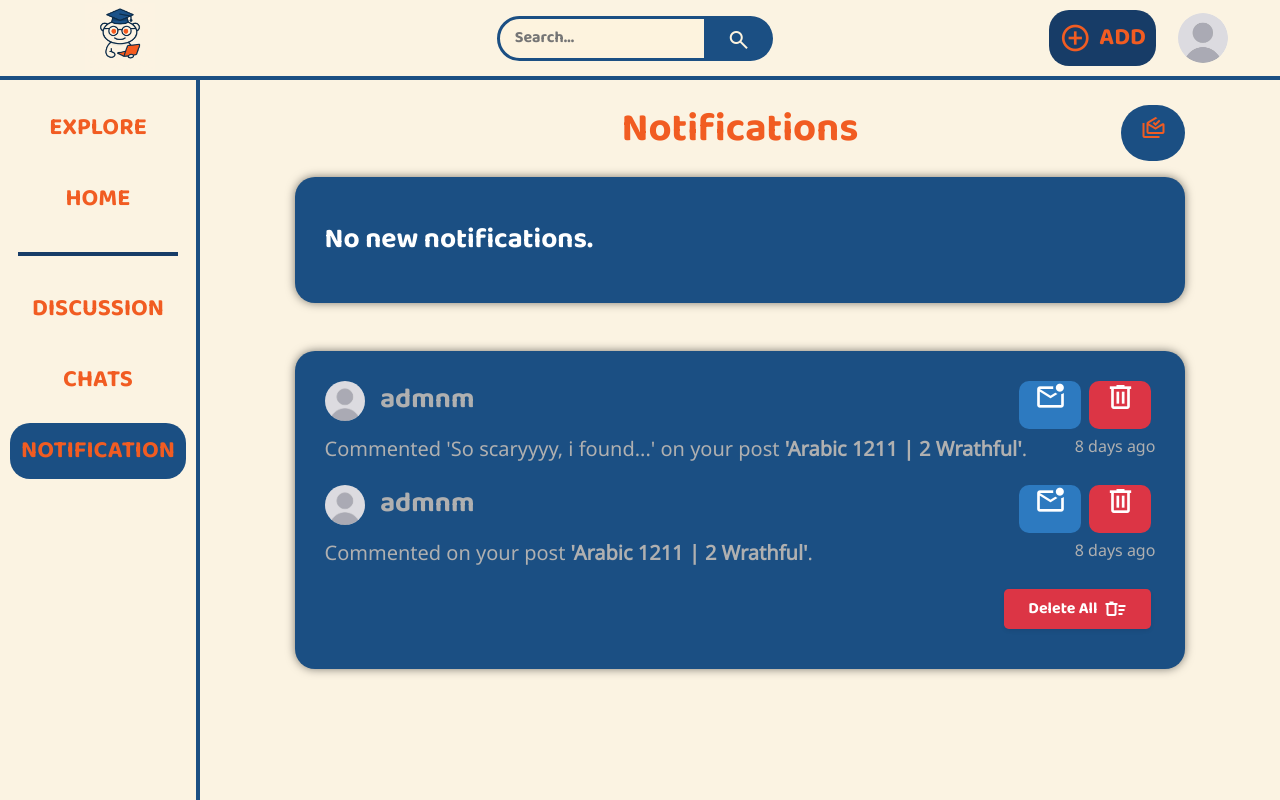
After one commit to SyrfZkwn/Studytt, a Flask app: page /notification in a window 1280 px wide. The commit adds this page. Run offline with Flask 3, Linux system fonts and the light colour scheme; a user stored in the database is signed in; some libraries are stand-ins or nearby versions.

Commit message:
notification feature fully functional but only hv noti for comment & rating

```diff
--- a/website/templates/base.html
+++ b/website/templates/base.html
@@ -47,7 +47,6 @@
       text-decoration: none;
       text-align: center;
       width: 80%;
-      margin: 10px auto;
       border-radius: 20px;
     }
 
@@ -56,7 +55,6 @@
       color: #f15c22;
       border-radius: 20px;
       width: 80%;
-      margin: 0 auto;
     }
 
     .button a {
@@ -105,6 +103,11 @@
     .sidebar-btn {
       font-size: 1.5rem;
       text-align: center;
+      display: flex;
+      flex-direction: column;
+      align-items: center;
+      gap: 15px; /* Controls space between all <a> and <hr> */
+      padding-top: 20px;
     }
 
     div.content {
@@ -202,20 +205,21 @@
     }
 
     .dropdown-button {
-      background-color: #173c67;
-      color: #f15c22;
-      padding: 10px 16px;
-      font-size: 16px;
+      background-color: inherit;
       border: none;
-      border-radius: 25px 25px 25px 25px;
       cursor: pointer;
+    }
+
+    .dropdown-button:focus {
+      outline: none;
     }
 
     .dropdown-content {
       display: none;
       position: absolute;
+      left: -15px;
       background-color: #173c67;
-      min-width: 140px;
+      min-width: 100px;
       box-shadow: 0px 8px 16px rgba(0,0,0,0.2);
       border-radius: 6px;
       z-index: 1;
@@ -232,17 +236,32 @@
       background-color: #f15c22;
     }
 
+    .dropdown-content a.logout:hover {
+      background-color: #dc3545;
+    }
+
     .dropdown:hover .dropdown-content {
       display: block;
     }
 
     .dropdown:hover .dropdown-button {
-      background-color: #f15c22;
-      color: #f1f1f1;
+      text-decoration: none;
     }
 
     .flash {
       margin-top: 10px;
+    }
+
+    .unbold {
+      font-family: 'Noto Sans', Arial, sans-serif;
+    }
+
+    .underweight {
+      font-family: 'Noto Sans', Arial, sans-serif;
+      font-size: 0.8rem;
+      line-height: 1.5;
+      font-weight: 400;
+      color: #777777;
     }
   </style>
 
@@ -275,11 +294,13 @@
         </div>
 
           <div class="dropdown mx-3">
-            <button class="dropdown-button">Menu</button>
+            <button class="dropdown-button">
+              <img src="{{ url_for('static', filename='profile_pics/' + (current_user.image_profile if current_user.image_profile else 'default.jpg')) }}" alt="Profile Picture" style="width: 50px; height: 50px; border-radius: 50%; margin-right: 10px; vertical-align: middle;">
+            </button>
             <div class="dropdown-content">
               <a href="{{ url_for('views.profile') }}">Profile</a>
-              <a href="{{ url_for('auth.logout') }}">Logout</a>
               <a href="#">Settings</a>
+              <a href="{{ url_for('auth.logout') }}" class="logout">Logout</a>
             </div>
           </div>
         </div>
@@ -290,11 +311,24 @@
         <div class="sidebar">
           <div class="sidebar-btn">
             <a href="#">EXPLORE</a>
-            <a class="active" href="{{ url_for('views.home') }}">HOME</a>
+            <a class="{% if request.endpoint == 'views.home' %}active{% endif %}" href="{{ url_for('views.home') }}">HOME</a>
             <hr>
-            <a href="{{ url_for('views.qna') }}">DISCUSSION</a>
-            <a href="{{ url_for('views.chat_home') }}">CHATS</a>
-            <a href="#" style="width: 90%;">NOTIFICATION</a>
+            <a class="{% if request.endpoint == 'views.qna' %}active{% endif %}" href="{{ url_for('views.qna') }}">DISCUSSION</a>
+            <a class="{% if request.endpoint == 'views.chat_home' %}active{% endif %}" href="{{ url_for('views.chat_home') }}">CHATS</a>
+            <a class="{% if request.endpoint == 'views.notification' %}active{% endif %}"
+              href="{{ url_for('views.notification') }}"
+              style="width: 90%; display: inline-flex; align-items: center; justify-content: center; gap: 8px; text-align: center;">
+
+              {% if total_unread_notifications > 0 %}
+                <span>NOTIFY</span>
+                <span style="color: #fff; background-color: #dc3545; padding: 3px 8px; border-radius: 10px; display: inline-flex; align-items: center;" class="badge">
+                  <span class="material-symbols-outlined" style="margin-right: 4px;">notifications</span>
+                  {{ total_unread_notifications }}
+                </span>
+              {% else %}
+                NOTIFICATION
+              {% endif %}
+            </a>
           </div>
         </div>
 
--- /dev/null
+++ b/website/templates/notification.html
@@ -0,0 +1,210 @@
+{% extends "base.html" %}
+
+{% block title %}Notifications{% endblock %}
+
+{% block content %}
+
+<style>
+
+    .center-me {
+      color: #f15c22;
+      margin: 0 auto;
+      width: fit-content;
+    }
+
+    .notification-section {
+      width: 85%;
+      background-color: #1b4f83;
+      color: #fff;
+      padding: 30px 30px 30px 30px;
+      border-radius: 20px;
+      box-shadow: 0 0 10px rgba(0,0,0,0.5);
+      margin: 0 auto 0 auto;
+    }
+
+    .notification {
+      margin-bottom: 10px;
+    }
+
+    .pfp {
+      width: 40px;
+      height: 40px;
+      border-radius: 50%;
+      margin-right: 10px;
+      vertical-align: middle;
+    }
+
+    .notifier-info a {
+      text-decoration: none;
+      color: inherit;
+    }
+
+    .notifier-info a.profile:hover {
+      color: #f15c22;
+      transition: all 0.2s ease;
+    }
+
+    a.go-to {
+      text-decoration: none;
+      color: inherit;
+    }
+
+    a.go-to:hover {
+      color: #f15c22;
+      text-decoration: none;
+      transition: all 0.2s ease;
+    }
+
+    a.read-noti:hover {
+      background-color: #4291d9; /* lighter blue for hover */
+      color: #ffffff; /* stay white or optionally a soft yellow like #fff3cd */
+      text-decoration: none;
+      transition: 0.2s ease;
+    }
+
+    a.read-noti {
+      color: #ffffff;
+      background-color: #2d7ac0;
+      padding: 0px 15px;
+      border-radius: 10px;
+      text-decoration: none;
+      float: right;
+      transition: background-color 0.2s ease, color 0.2s ease;
+    }
+
+    a.delete-noti:hover {
+      background-color: #b02a37;
+      color: #ffffff;
+      text-decoration: none;
+      transition: 0.2s ease;
+    }
+
+    a.delete-noti {
+      color: #ffffff;
+      background-color: #dc3545;
+      padding: 0px 15px;
+      border-radius: 10px;
+      text-decoration: none;
+      float: right;
+      transition: background-color 0.2s ease, color 0.2s ease;
+    }
+
+    .read-all {
+      background-color: #1b4f83;
+      color: #f15c22;
+      position: absolute;
+      right: 0;
+      top: 0;
+      padding: 0px 20px;
+      border-radius: 30px;
+    }
+
+    a.read-all:hover {
+      color: #fff;
+      background-color: #f15c22;
+      transition: 0.2s ease;
+      text-decoration: none;
+    }
+
+</style>
+
+<div class="flash">
+  {% with messages = get_flashed_messages(with_categories=true) %}
+    {% if messages %}
+      <div class="flash">
+          {% for category, message in messages %}
+          {% if category == 'error' %}
+          <div class="alert alert-danger alert-dismissible fade show" role="alert">
+          {{ message }}
+          <button type="button" class="close" data-dismiss="alert">
+              <span aria-hidden="true">&times;</span>
+          </button>
+          </div>
+          {% else %}
+          <div class="alert alert-success alert-dismissible fade show" role="alert">
+          {{ message }}
+          <button type="button" class="close" data-dismiss="alert">
+              <span aria-hidden="true">&times;</span>
+          </button>
+          </div>
+          {% endif %}
+          {% endfor %}
+      </div>
+    {% endif %}
+  {% endwith %}
+</div>
+
+<div style="width: 85%; position: relative;" class="mt-4 mb-2 mx-auto">
+  <h1 class="center-me">Notifications</h1>
+  <a href="{{ url_for('views.read_notification_all') }}" class="read-all" title="Read All">
+    <h1><span class="material-symbols-outlined">notification_multiple</span></h1>
+  </a>
+</div>
+
+<div class="notification-section my-4">
+{% if unread_notifications %}
+{% for n in unread_notifications %}
+  <div class="notification mb-4 {{ 'unread' if not n.is_read else '' }}">
+
+      <h3 class="notifier-info mb-3">
+        <a class="profile" href="{{ url_for('views.user_profile', user_id=n.notifier_id) }}">
+          <img class="pfp" src="{{ url_for('static', filename='profile_pics/' + (n.notifier.image_profile if n.notifier.image_profile else 'default.jpg')) }}" alt="Profile Picture">
+          {{ n.notifier.username }}
+        </a>
+        <a href="{{ url_for('views.read_notification', notification_id=n.id) }}" class="read-noti" title="Mark as read">
+          <h4><span class="material-symbols-outlined" style="font-size: xx-large;">mark_email_read</span></h4>
+        </a>
+      </h3>
+
+      <div style="display: flex;">
+        <a href="{{ url_for('views.read_notification', notification_id=n.id) }}" class="go-to" style="max-width: 85%; height: auto; display: flex;">
+          <h5 class="unbold">{{ n.message | safe }}</h5>
+        </a>
+        <h5 class="unbold" style="margin-right: 0; margin-left: auto;"><small>{{ n.timestamp | time_ago }}</small></h5>
+      </div>
+
+  </div>
+{% endfor %}
+{% else %}
+  <h3 class="notifier-info my-3">
+    No new notifications.
+  </h3>
+{% endif %}
+</div>
+
+{% if read_notifications %}
+<div class="notification-section my-5" style="color: #B0B0B0; padding-bottom: 5rem;">
+{% for n in read_notifications %}
+  <div class="notification mb-4 {{ 'read' if n.is_read else '' }}">
+
+      <h3 class="notifier-info mb-3">
+        <a class="profile" href="{{ url_for('views.user_profile', user_id=n.notifier_id) }}">
+          <img class="pfp" src="{{ url_for('static', filename='profile_pics/' + (n.notifier.image_profile if n.notifier.image_profile else 'default.jpg')) }}" alt="Profile Picture">
+          {{ n.notifier.username }}
+        </a>
+        <a href="{{ url_for('views.delete_notification', notification_id=n.id) }}" class="delete-noti mx-1" title="Delete" onclick="return confirm('Are you sure you want to delete this notification?')">
+          <h4><span class="material-symbols-outlined" style="font-size: xx-large;">delete</span></h4>
+        </a>
+        <a href="{{ url_for('views.unread_notification', notification_id=n.id) }}" class="read-noti mx-1" title="Mark as unread">
+          <h4><span class="material-symbols-outlined" style="font-size: xx-large;">mark_email_unread</span></h4>
+        </a>
+      </h3>
+
+      <h5 class="unbold">{{ n.message | safe }} <small style="float: right;">{{ n.timestamp | time_ago }}</small></h5>
+
+  </div>
+{% endfor %}
+  <a href="{{ url_for('views.delete_all_notification') }}"
+    class="delete-noti mx-1 px-4 py-2 rounded-lg shadow-sm text-white bg-danger d-flex align-items-center gap-2"
+    title="Delete All Notifications"
+    onclick="return confirm('Are you sure you want to delete all notifications?')"
+    style="display: inline-flex; align-items: center; background-color: #dc3545; color: white; text-decoration: none; border-radius: 8px; padding: 8px 16px; box-shadow: 0 2px 6px rgba(0,0,0,0.15); font-weight: 500;">
+
+    <span style="margin-right: 6px;">Delete All</span>
+    <span class="material-symbols-outlined" style="font-size: 24px;">delete_sweep</span>
+  </a>
+{% else %}
+</div>
+{% endif %}
+
+{% endblock %}
--- a/website/views.py
+++ b/website/views.py
@@ -33,6 +33,15 @@ def clean(html):
     cleaned = re.sub(r'(<br\s*/?>\s*){3,}', '<br><br>', cleaned)
 
     return cleaned
+
+def super_clean(html):
+    # Strip all HTML tags and attributes
+    text_only = bleach.clean(html, tags=[], attributes={}, strip=True)
+
+    # Optionally collapse excessive whitespace or newlines
+    text_only = re.sub(r'\s+', ' ', text_only).strip()
+
+    return text_only
 
 views = Blueprint('views', __name__, template_folder='../templates')
 
@@ -272,18 +281,28 @@ def post_detail(post_id):
             if existing:
                 post_author.points -= existing.value
                 existing.value = rating_value
+
+                new_notification = Notification(
+                    notified_user_id=post.publisher,
+                    notifier_id = current_user.id,
+                    type='rating',
+                        message=f"Changed the rating on <b>'{post.title} {post.code} | {post.chapter}'</b> to <b>{rating_value} point(s)!</b>"
+                    )
+                db.session.add(new_notification)
             else:
                 new_rating = Rating(rater_id=current_user.id, note_id=post_id, value=rating_value)
                 db.session.add(new_rating)
 
+                new_notification = Notification(
+                    notified_user_id=post.publisher,
+                    notifier_id = current_user.id,
+                    type='rating',
+                        message=f"Rated your post <b>'{post.title} {post.code} | {post.chapter}'</b> with <b>{rating_value} point(s)!</b>"
+                    )
+                db.session.add(new_notification)
+
             post_author.points += rating_value
 
-            new_notification = Notification(
-                notified_user_id=post.publisher,
-                type='rating',
-                message=f"{current_user.username} rated your post '{post.title}'"
-            )
-            db.session.add(new_notification)
             db.session.commit()
 
             flash(f"Thanks for rating! {rating_value} point(s) given to {post_author.username}", category="success")
@@ -296,10 +315,21 @@ def post_detail(post_id):
             if clean_comment_body and clean_comment_body.strip():
                 new_comment = Comment(
                     body=clean_comment_body,
-                    user_id=current_user.id,
+                    commenter_id=current_user.id,
                     note_id=post_id  # Make sure you're associating with the correct post
                 )
                 db.session.add(new_comment)
+
+                if post.publisher != current_user.id:
+                    super_clean_comment_body = super_clean(comment_body)
+                    short_comment = super_clean_comment_body[:20] + '...' if len(clean_comment_body) > 20 else super_clean_comment_body
+                    new_notification = Notification(
+                        notified_user_id=post.publisher,
+                        notifier_id = current_user.id,
+                        type='comment',
+                            message=f"Commented '{short_comment}' on your post <b>'{post.title} {post.code} | {post.chapter}'</b>."
+                        )
+                    db.session.add(new_notification)
                 db.session.commit()
                 flash('Comment posted!', category='success')
             else:
@@ -554,3 +584,77 @@ def delete_answer (answer_id):
     flash('Comment deleted!', 'success')
 
     return redirect(url_for('views.qna'))
+
+@views.route('/notification')
+@login_required
+def notification():
+    unread_notifications = Notification.query.filter_by(notified_user_id=current_user.id, is_read=False).order_by(Notification.timestamp.desc()).all()
+    read_notifications = Notification.query.filter_by(notified_user_id=current_user.id, is_read=True).order_by(Notification.timestamp.desc()).all()
+    total_unread_notifications = len(unread_notifications)
+    return render_template("notification.html", user=current_user, unread_notifications=unread_notifications, read_notifications=read_notifications, total_unread_notifications=total_unread_notifications)
+
+@views.route('/notifications/read/<int:notification_id>')
+@login_required
+def read_notification(notification_id):
+    notification = Notification.query.get_or_404(notification_id)
+
+    if notification.notified_user_id != current_user.id:
+        abort(403)
+    notification.is_read = True
+    db.session.commit()
+    return redirect(url_for('views.notification'))
+
+@views.route('/notifications/unread/<int:notification_id>')
+@login_required
+def unread_notification(notification_id):
+    notification = Notification.query.get_or_404(notification_id)
+    if notification.notified_user_id != current_user.id:
+        abort(403)
+    notification.is_read = False
+    db.session.commit()
+    return redirect(url_for('views.notification'))
+
+@views.route('/delete-notification/<int:notification_id>')
+@login_required
+def delete_notification (notification_id):
+    notification = Notification.query.get_or_404(notification_id)
+
+    if notification.notified_user_id != current_user.id:
+        abort(403)
+
+    db.session.delete(notification)
+    db.session.commit()
+    flash('Notification deleted!', 'success')
+
+    return redirect(url_for('views.notification'))
+
+@views.route('/notifications/read_all')
+@login_required
+def read_notification_all():
+    notifications = Notification.query.filter_by(notified_user_id=current_user.id, is_read=False).all()
+
+    if notifications:
+        for n in notifications:
+            n.is_read = True
+        db.session.commit()
+        flash('All notifications read!', 'success')
+    else:
+        flash('No notifications to read!', 'error')
+
+    return redirect(url_for('views.notification'))
+
+@views.route('/notifications/delete_all')
+@login_required
+def delete_all_notification():
+    notifications = Notification.query.filter_by(notified_user_id=current_user.id, is_read=True).all()
+
+    if notifications:
+        for n in notifications:
+            db.session.delete(n)
+
+        db.session.commit()
+        flash('All notifications deleted!', 'success')
+    else:
+        flash('No notifications to delete!', 'error')
+
+    return redirect(url_for('views.notification'))
```
Also changed, not shown: website/__init__.py (+15 -2 lines), website/models.py (+9 -5 lines), website/templates/post_detail.html (+0 -8 lines), instance/database.db, website/static/notes/FunkoPOP.png (deleted), website/static/notes/GOGETA_BLUE.jpg (deleted), website/static/notes/The_Beast.webp (added), website/static/notes/herobrine.png (added), website/static/notes/meh.jpg (deleted), website/static/profile_pics/7d9aa965ffa78cd8.jpg (added), website/static/profile_pics/82a165d1c311759e.webp (added), 3 other files.
